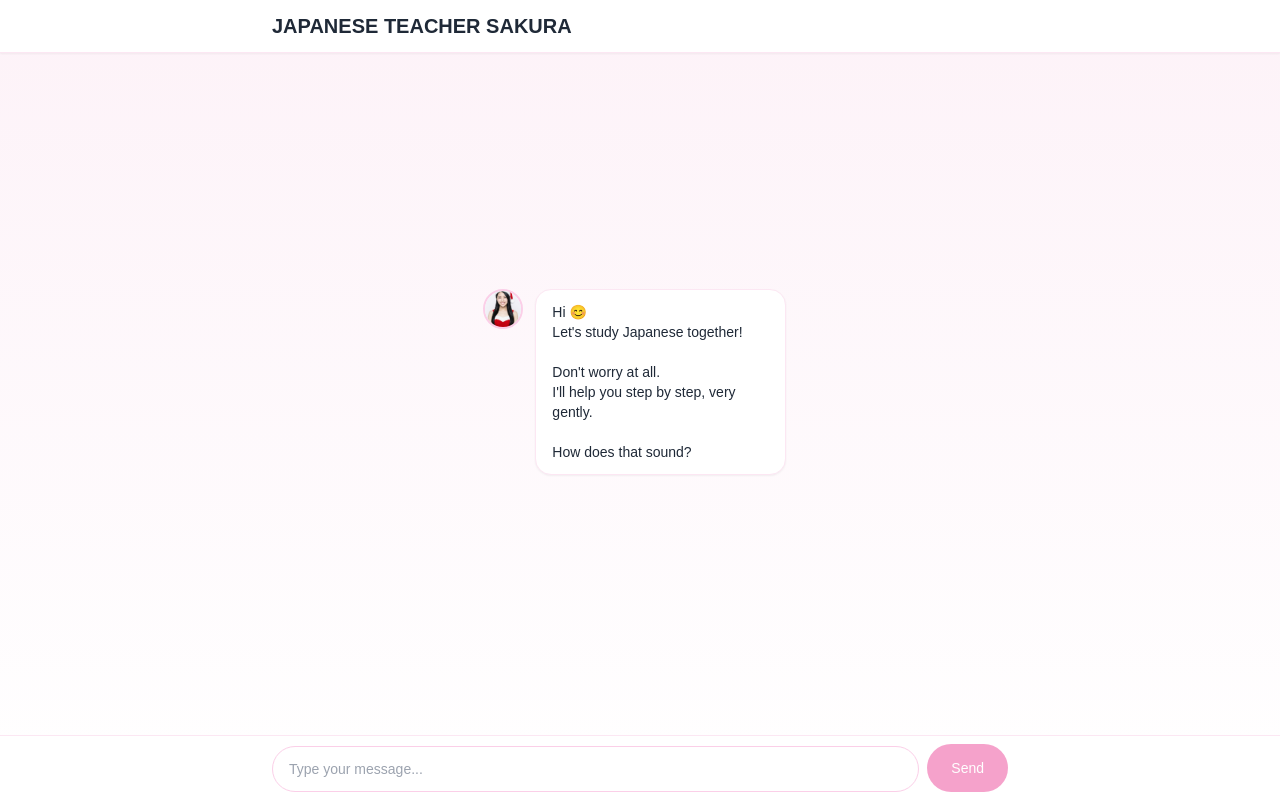
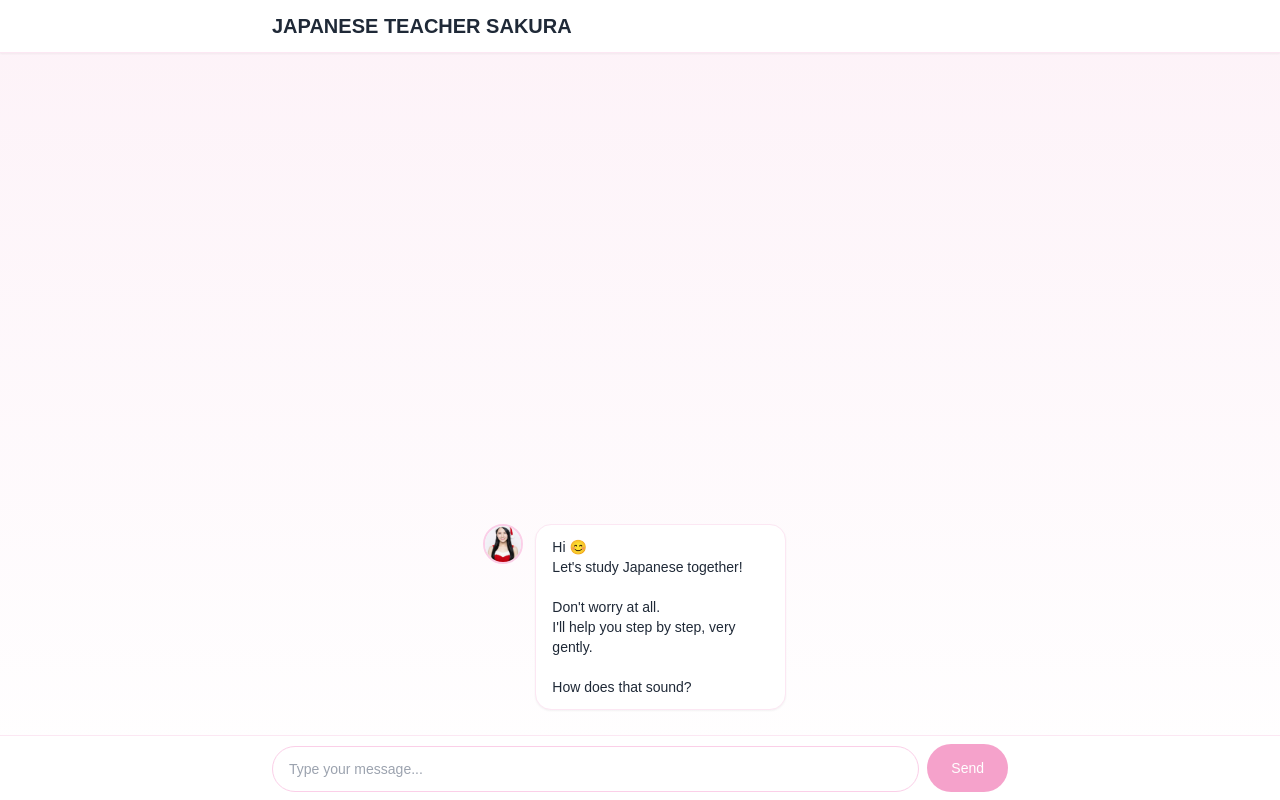
Before and after one commit to TakumiNittono/sakura, a Next.js app: page / in a window 1280 px wide. Built offline with nearby package versions, Linux system fonts and the light colour scheme.

Commit message:
Revert: Change back to justify-end for messages starting from bottom

```diff
--- a/app/page.tsx
+++ b/app/page.tsx
@@ -96,7 +96,7 @@ export default function Home() {
         className="flex-1 overflow-y-auto px-2 sm:px-4"
         style={{ minHeight: 0, WebkitOverflowScrolling: 'touch', display: 'flex', flexDirection: 'column' }}
       >
-        <div className="max-w-3xl mx-auto space-y-3 sm:space-y-4 flex-1 flex flex-col justify-center pb-2" style={{ minHeight: 'min-content' }}>
+        <div className="max-w-3xl mx-auto space-y-3 sm:space-y-4 flex-1 flex flex-col justify-end pb-2">
           {messages.map((message, index) => (
             <ChatMessage
               key={index}
```
